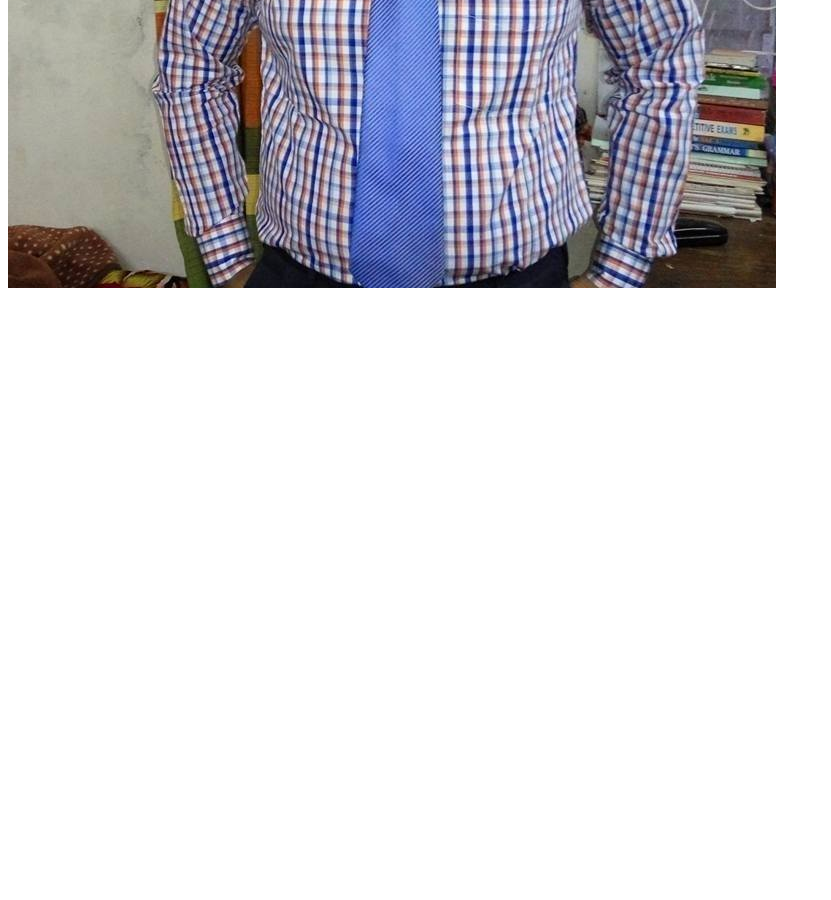
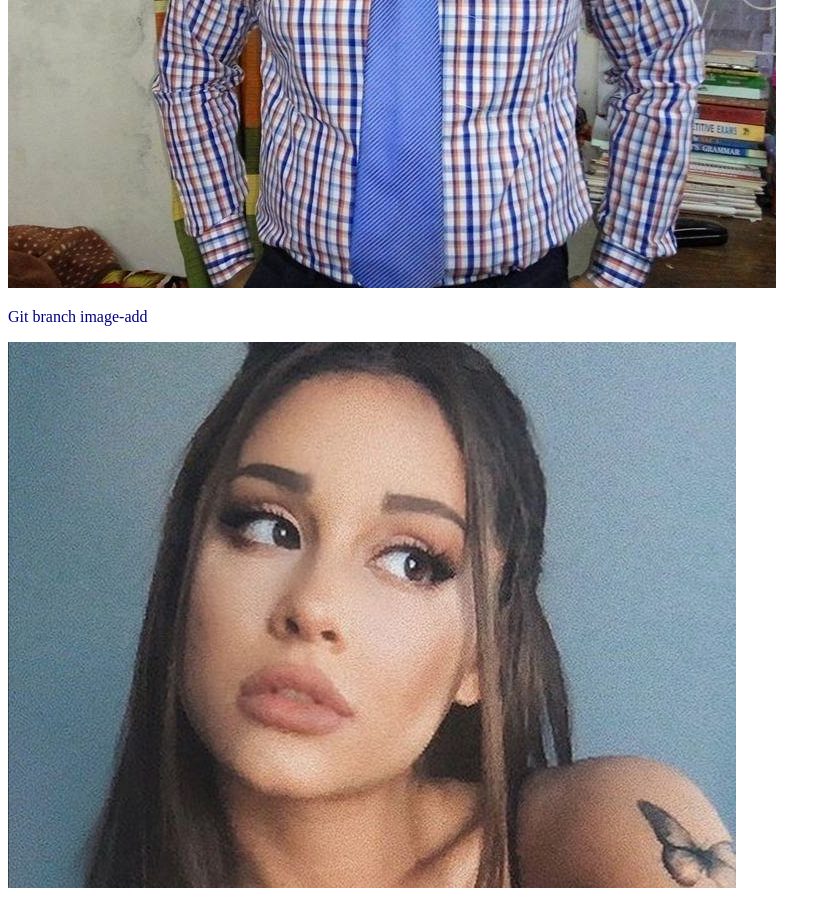
Before and after one commit to TakiYasirUIU/my-second-repo, a plain HTML site: page index.html in a window 1280 px wide. Shown: the part 2606-3506 px from the top of the page, without its empty margins (0-831 px from the left). Before the commit the page ends 2906 px from the top, so only its background shows below. Drawn offline with Linux system fonts and the light colour scheme.

Commit message:
added ariana apa

```diff
--- a/index.html
+++ b/index.html
@@ -18,6 +18,8 @@
     <img src="Ariana.jpg" alt="">
     <img src="gili.jpg" alt="">
     <img src="Taki.jpg" alt="">
+    <p>Git branch image-add</p>
+    <img src="Ariana.jpg" alt="">
 
 </body>
 </html>
```
